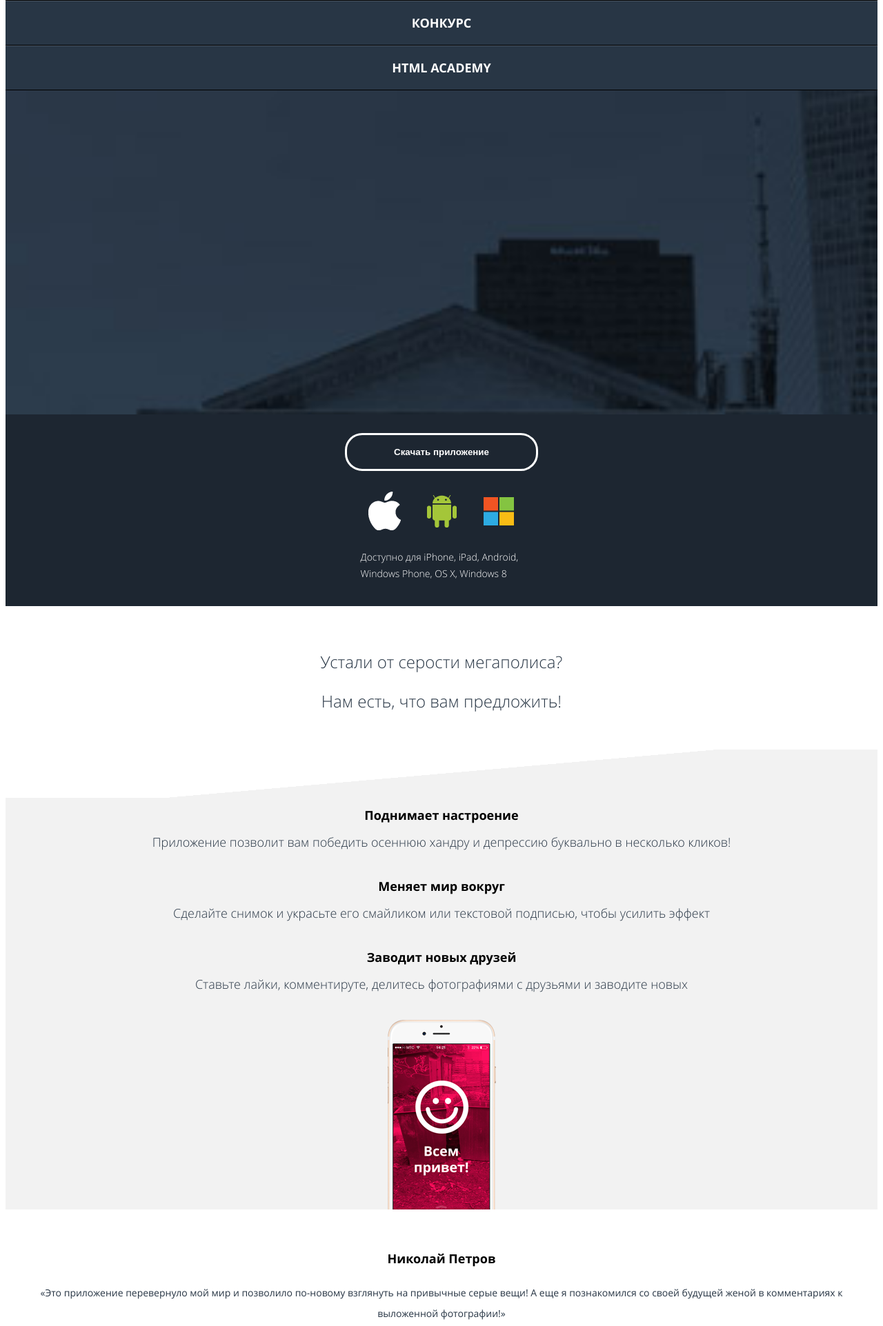
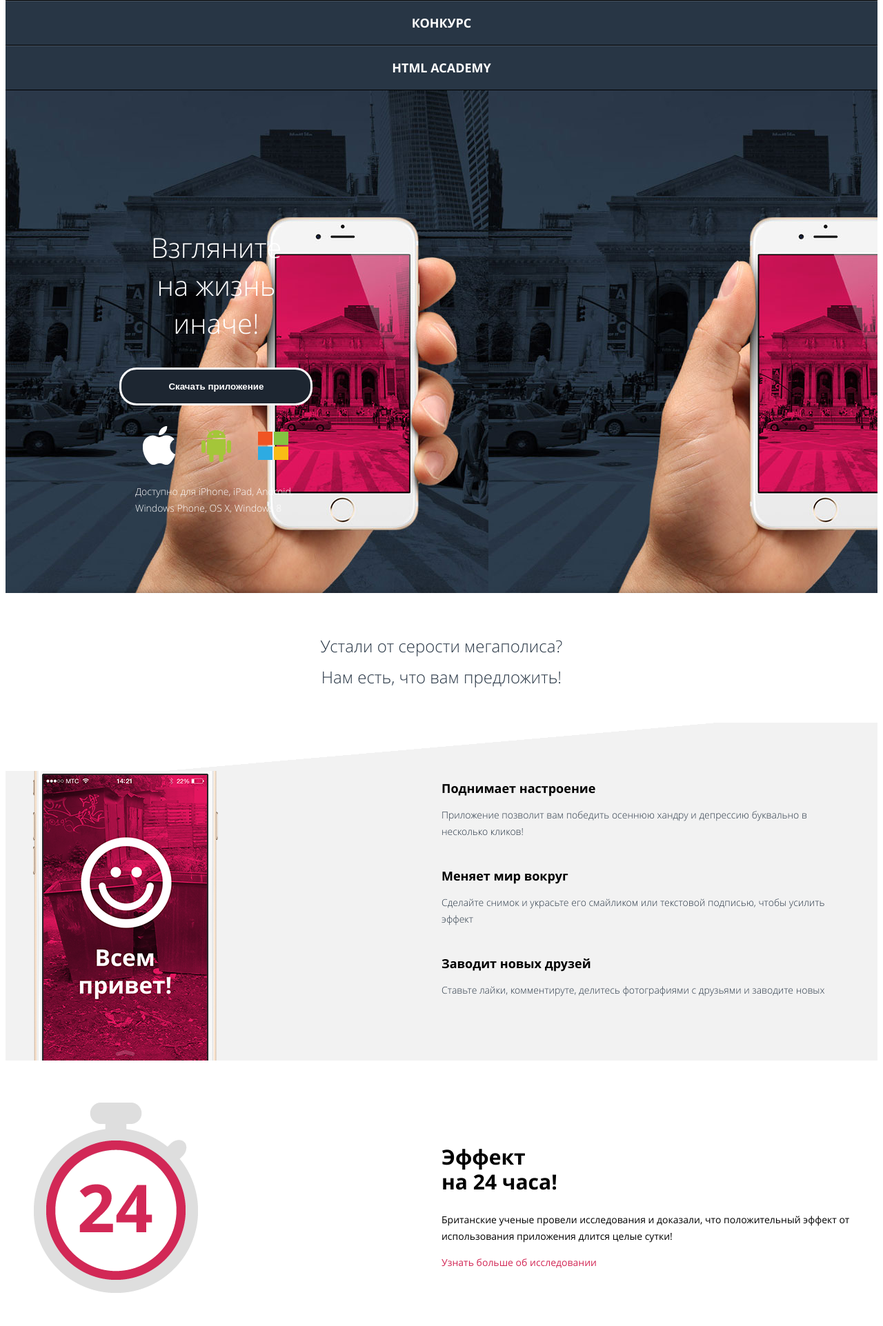
Before and after one commit to idu135/50049-pink, a website: page index.html in a window 1280 px wide. Shown: the part 200-2123 px from the top of the page at 69% size. Drawn offline with nearby package versions, Linux system fonts and the light colour scheme; files that its build step writes are made by us from their sources.

Commit message:
планшетная версия index

```diff
--- a/index.html
+++ b/index.html
@@ -23,8 +23,11 @@
   </header>
   <main>
     <section class="download-application">
-      <div class="download-application__bg-image"></div>
-      <h1>Взгляните на жизнь иначе!</h1>
+      <div class="download-application__bg-img">
+        <img src="img/download__bg-img.png" alt="">
+      </div>
+      <div class="download-application__content">
+        <h1>Взгляните <br>на жизнь <br>иначе!</h1>
         <button class="download-application__btn">Скачать приложение</button>
         <div class="download-application__list">
           <div class="download-application__item download-application__item--apple"></div>
@@ -32,6 +35,7 @@
           <div class="download-application__item download-application__item--microsoft"></div>
         </div>
         <p class="download-application__text">Доступно для iPhone, iPad, Android, Windows Phone, OS X, Windows 8</p>
+      </div>
     </section>
     <section class="slogan-main">
       <h1>
@@ -41,27 +45,45 @@
     </section>
     <section class="features">
       <div class="features__list">
-        <div class="features__item">
+        <div class="features__item features__item--mood">
           <div class="features__item-title">Поднимает настроение</div>
           <div class="features__item-text">
             Приложение позволит вам победить осеннюю хандру и депрессию буквально в несколько кликов!
           </div>
+          <div class="features__item-img">
+            <img src="img/iphone-screen-mobile@1x.png" alt="">
           </div>
-        <div class="features__item">
+        </div>
+        <div class="features__item features__item--change">
           <div class="features__item-title">Меняет мир вокруг</div>
           <div class="features__item-text">
             Сделайте снимок и украсьте его смайликом или текстовой подписью, чтобы усилить эффект
           </div>
+          <div class="features__item-img">
+            <img src="img/iphone-screen-mobile@1x.png" alt="">
           </div>
-        <div class="features__item">
+        </div>
+        <div class="features__item features__item--friends">
           <div class="features__item-title">Заводит новых друзей</div>
           <div class="features__item-text">
             Ставьте лайки, комментируте, делитесь фотографиями с друзьями и заводите новых
           </div>
-          <div class="features__img"><img src="img/iphone-screen-mobile@1x.png" alt=""></div>
+          <div class="features__item-img">
+            <img src="img/iphone-screen-mobile@1x.png" alt="">
+          </div>
         </div>
       </div>
     </section>
+    <section class="effect">
+      <div class="effect__content">
+        <h1 class="effect__title"><span>Эффект</span> на 24 часа!</h1>
+        <p class="effect__text">
+          Британские ученые провели исследования и доказали, что положительный эффект от использования приложения длится целые сутки!
+        </p>
+        <a href="#" class="effect__link">Узнать больше об исследовании</a>
+      </div>
+    </section>
+
     <div class="reviews-slider">
       <input type="radio" name="reviews-slider" id="reviews-slider__1" checked>
 			<input type="radio" name="reviews-slider" id="reviews-slider__2">
--- a/less/components/download-application.less
+++ b/less/components/download-application.less
@@ -3,14 +3,22 @@
   background-color: #1d2631;
   padding-bottom: 35px;
 
-  &__bg-image{
-      background-image: url("../img/download__bg-img.png");
-      background-size: cover;
-      width: 100%;
-      padding-top: 392px;
-      text-align: center;
-      margin-bottom: 27px;
-      height: 470px;
+  &__bg-img{
+      position: relative;
+      height: 440px;
+      overflow: hidden;
+      margin-bottom: 28px;
+
+      img{
+        height: auto;
+        min-height: ;
+        width: 100%;
+        min-width: ;
+        position: absolute;
+        top: 50%;
+        right: 0;
+        transform: translateY(-50%);
+      }
   }
 
   h1{
@@ -28,6 +36,16 @@
     border: 3px solid #fff;
     font-weight: bold;
     margin-bottom: 28px;
+
+
+    &:hover{
+      background: #fff;
+      color: #d22856;
+    }
+
+    &:active{
+      color: rgba(210,40,86,.3)
+    }
   }
 
   &__text{
@@ -65,3 +83,34 @@
     }
   }
 }
+
+@media(min-width: 700px){
+
+  .download-application{
+    height: 729px;
+    padding-top: 200px;
+    background-image: url("../img/bg-back-tablet.jpg");
+
+
+    &__bg-img{
+      display: none;
+    }
+
+    &__content{
+      width: 42%;
+      text-align: left;
+      margin-left: 40px;
+    }
+
+    h1{
+      display: block;
+      color:#fff;
+      width: auto;
+      margin: 0 auto;
+      text-align: center;
+      font-size: 40px;
+      font-weight: 300;
+      margin-bottom: 37px;
+    }
+  }
+}
--- /dev/null
+++ b/less/components/effect.less
@@ -0,0 +1,37 @@
+.effect{
+  display: none;
+}
+
+@media (min-width: 700px) {
+  .effect{
+    display: block;
+    padding-left: 40px;
+    padding-right: 40px;
+    background-image: url("../img/effect-bg-tablet.png");
+    background-repeat: no-repeat;
+    background-position: 40px 60px;
+    height: 340px;
+    padding-top: 97px;
+    margin-bottom: 90px;
+
+    &__content{
+      width: 50%;
+      margin-left: 50%;
+      font-size: 14px;
+      line-height: 24px;
+
+      h1{
+        font-size: 30px;
+        line-height: 36px;
+      }
+
+      span{
+        display: block;
+      }
+    }
+
+    &__link{
+      color: #d22856;
+    }
+  }
+}
--- a/less/components/features.less
+++ b/less/components/features.less
@@ -38,8 +38,42 @@
     font-weight: 300;
   }
 
-  &__img{
-    height: 275px;
-    overflow: hidden;
+  &__item-img{
+    display: none;
+  }
+
+}
+
+.features__item--friends .features__item-img{
+  display: block;
+  height: 275px;
+  overflow: hidden;
+}
+
+@media (min-width: 700px) {
+
+  .features{
+    height: 490px;
+    padding-left: 40px;
+    padding-right: 40px;
+    background-image: url("../img/features-bg-tablet.png");
+    background-repeat: no-repeat;
+    background-position: 40px 15px;
+    overflow: visible;
+
+    &__list{
+      width: 50%;
+      margin-left: 50%;
+      text-align: left;
+    }
+
+    &__item-text{
+      font-size: 14px;
+      line-height: 24px;
+    }
+  }
+
+  .features__item--friends .features__item-img{
+    display: none;
   }
 }
--- a/less/components/page-header.less
+++ b/less/components/page-header.less
@@ -8,3 +8,9 @@
   }
 
 }
+
+@media (min-width: 700px) {
+  .page-header{
+
+  }
+}
--- a/less/components/slogan-main.less
+++ b/less/components/slogan-main.less
@@ -12,3 +12,18 @@
     font-weight: 300;
   }
 }
+
+@media (min-width: 700px) {
+  .slogan-main{
+
+    p{
+      margin: 0;
+      margin-bottom: 12px;
+    }
+
+    p:nth-child(2){
+      width: 57%;
+      margin: 0 auto;
+    }
+  }
+}
--- a/less/global/scaffolding.less
+++ b/less/global/scaffolding.less
@@ -27,3 +27,8 @@ body{
   font-family: "Open Sans", Tahoma, sans-serif;
   font-size: 18px;
 }
+
+img{
+  max-width: 100%;
+  height: auto;
+}
--- a/less/style.less
+++ b/less/style.less
@@ -14,6 +14,7 @@
 @import "components/contest";
 @import "components/form";
 @import "components/features";
+@import "components/effect";
 @import "components/reviews-slider";
 @import "components/price-slider";
 @import "components/contact-details";
```
Also changed, not shown: img/bg-back-tablet.jpg (added), img/effect-bg-tablet.png (added), img/features-bg-tablet.png (added). Lines whose indentation alone changed are shown as unchanged.
